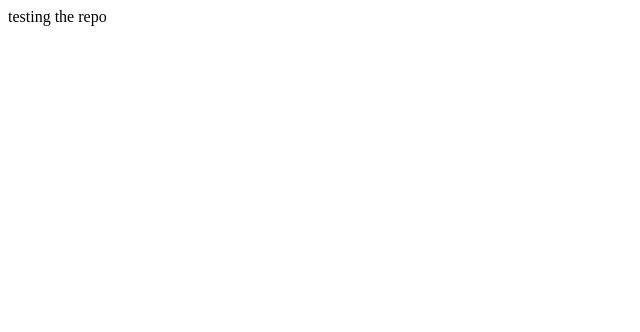
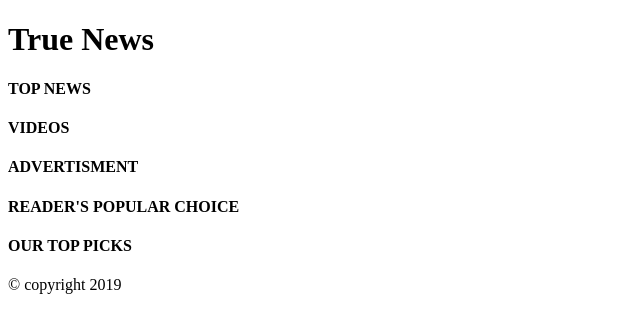
Before and after one commit to jam1em/newswebsite, a plain HTML site: page index.html in a window 1280 px wide. Shown: the whole page, without its empty margins (0-640 px from the left). Drawn offline with Linux system fonts and the light colour scheme.

Commit message:
add article and h4

```diff
--- a/index.html
+++ b/index.html
@@ -5,6 +5,36 @@
       <title>News Website</title>
     </head>
     <body>
-testing the repo
+  <nav>
+
+  </nav>
+
+  <h1>True News</h1>
+
+<article class="">
+  <h4>TOP NEWS</h4>
+</article>
+
+<article class="">
+  <h4>VIDEOS</h4>
+</article>
+
+<article class="">
+<h4>ADVERTISMENT</h4>
+</article>
+
+<article class="">
+  <h4>READER'S POPULAR CHOICE</h4>
+</article>
+
+<article class="">
+  <h4>OUR TOP PICKS</h4>
+</article>
+
+
+
+
     </body>
+
+    <footer>&copy; copyright 2019</footer>
   </html>
```
Lines whose indentation alone changed are shown as unchanged.
